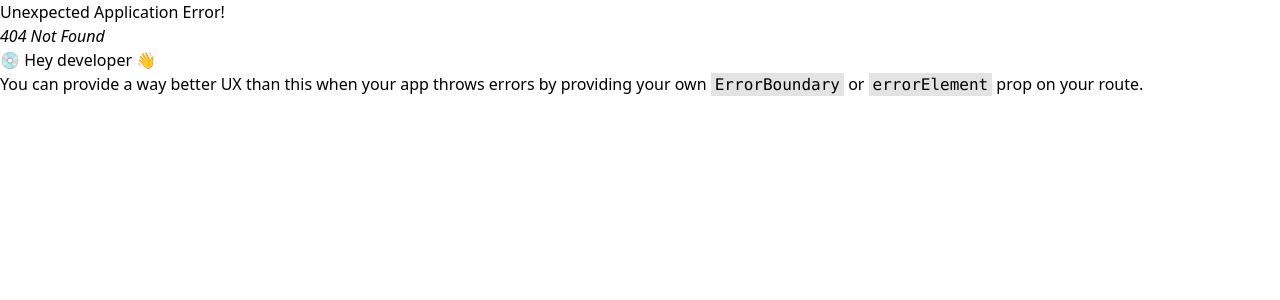
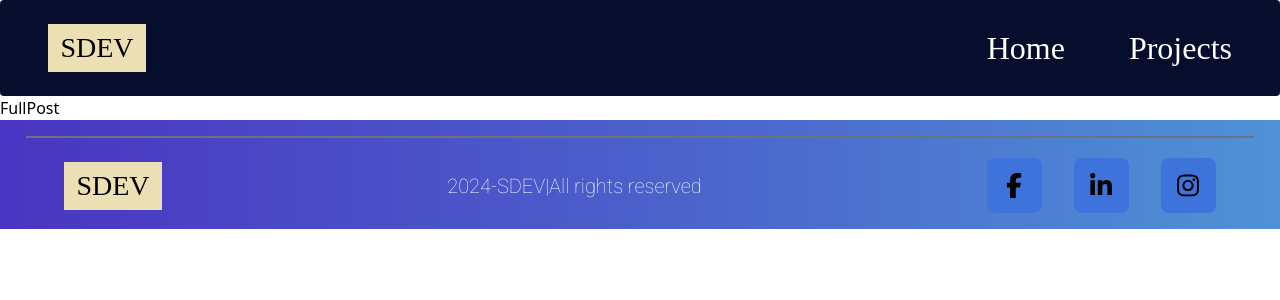
Before and after one commit to sabbir512/Sabbir-s-Portfolio, a React (Vite) app: page /fullpost in a window 1280 px wide. Before the commit this address had no page. Shown: the top 300 px of the page. Built offline with nearby package versions, Linux system fonts and the light colour scheme; a web font is replaced by a local one.

Commit message:
avoid blog page for now

```diff
--- a/src/components/BlogComponents/BlogContainers.jsx
+++ b/src/components/BlogComponents/BlogContainers.jsx
@@ -3,6 +3,7 @@ import { Link } from "react-router-dom";
 
 function BlogContainer({ image, headText }) {
   return (
+    <Link to="/fullpost">
       <div className="mt-6 cursor-pointer w-full h-full duration-300 hover:shadow-2xl hover:-translate-y-3 hover:bg-white rounded-b-2xl">
         <div id="container">
           <img src={image} alt="Blog Image" className="object-contain" />
@@ -14,6 +15,7 @@ function BlogContainer({ image, headText }) {
           </h1>
         </div>
       </div>
+    </Link>
   );
 }
 
--- /dev/null
+++ b/src/components/FullPost.jsx
@@ -0,0 +1,9 @@
+import React from 'react'
+
+function FullPost() {
+  return (
+    <div>FullPost</div>
+  )
+}
+
+export default FullPost
--- a/src/components/Navbar.jsx
+++ b/src/components/Navbar.jsx
@@ -61,7 +61,7 @@ function Navbar() {
             </NavLink>
           </li>
 
-          <li>
+          {/* <li>
             <NavLink
               to="/blog"
               className= {({ isActive }) =>
@@ -72,7 +72,7 @@ function Navbar() {
             >
               Blogs
             </NavLink>
-          </li>
+          </li> */}
         </ul>
       </div>
     </div>
--- a/src/components/index.js
+++ b/src/components/index.js
@@ -14,7 +14,7 @@ import NavLogo from "./NavLogo";
 import FooterIcon from "./FooterIcon";
 import Project from "./Projects/Project";
 import Blog from "./Blog/Blog";
-
+import FullPost from "./FullPost";
 export {
   App,
   Hero,
@@ -32,4 +32,5 @@ export {
   FooterIcon,
   Project,
   Blog,
+  FullPost
 };
--- a/src/main.jsx
+++ b/src/main.jsx
@@ -7,7 +7,7 @@ import {
   createBrowserRouter,
   createRoutesFromElements,
 } from "react-router-dom";
-import { Home, Project, App, Blog } from "./components/index.js";
+import { Home, Project, App, Blog, FullPost } from "./components/index.js";
 
 const router = createBrowserRouter(
   createRoutesFromElements(
@@ -15,6 +15,7 @@ const router = createBrowserRouter(
       <Route path="" element={<Home />} />
       <Route path="project" element={<Project />} />
       <Route path="blog" element={<Blog />} />
+      <Route path="fullpost" element={<FullPost />} />
     </Route>
   )
 );
```
Lines whose indentation alone changed are shown as unchanged.
